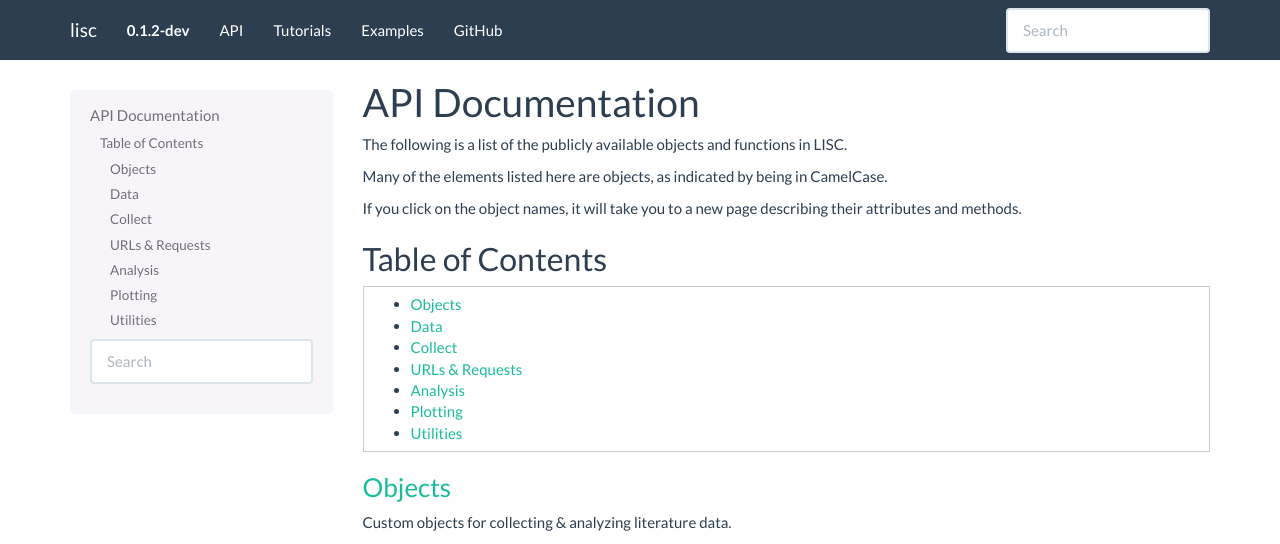
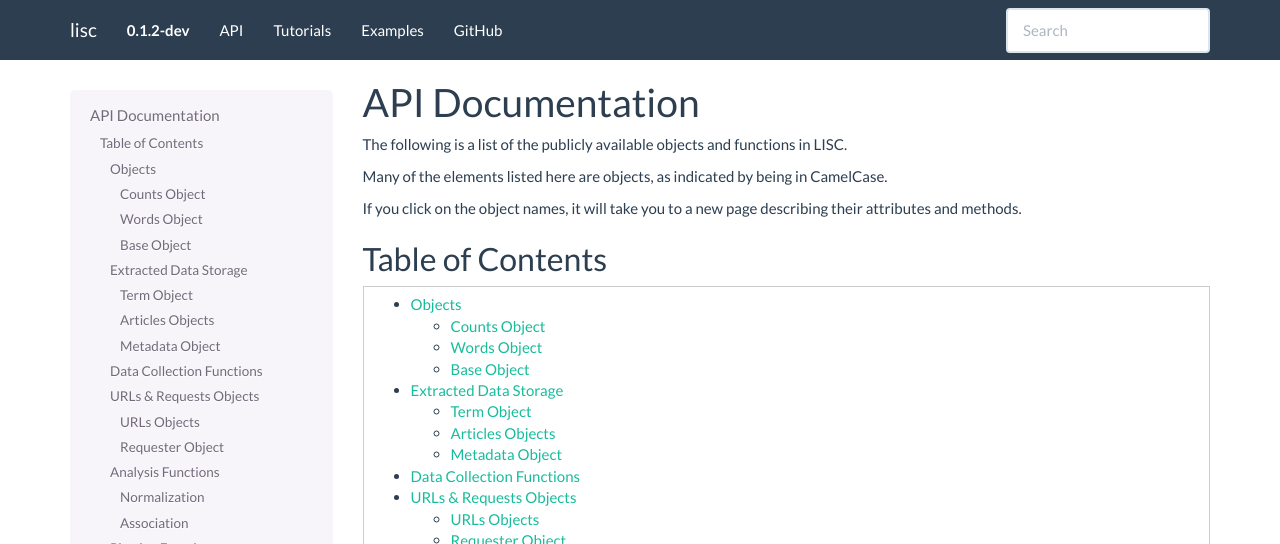
Before and after one commit to lisc-tools/lisc, a Sphinx documentation site: the page built from doc/api.rst, in a window 1280 px wide and 1400 px high. Shown: the top 544 px of the window. Built offline with Sphinx 7.4.7, drawn with Linux system fonts in a browser that asks for light colours; some of the changed text lies outside the part shown; grey boxes are pictures that could not be loaded.

Commit message:
sphinx fixes

```diff
--- a/README.rst
+++ b/README.rst
@@ -2,9 +2,9 @@
 LISC - Literature Scanner
 =========================
 
-|ProjectStatus|_ |Version|_ |BuildStatus|_ |BuildStatus|_ |codecov|_ |License|_ |PythonVersions|_
+|ProjectStatus|_ |Version|_ |BuildStatus|_ |codecov|_ |License|_ |PythonVersions|_ |DOI|_
 
-.. |ProjectStatus| image:: http://www.repostatus.org/badges/latest/active.svg
+.. |ProjectStatus| image:: https://www.repostatus.org/badges/latest/active.svg
 .. _ProjectStatus: https://www.repostatus.org/#active
 
 .. |Version| image:: https://img.shields.io/pypi/v/lisc.svg
--- /dev/null
+++ b/doc/_templates/autosummary/class.rst
@@ -0,0 +1,31 @@
+{{ fullname | escape | underline}}
+
+.. currentmodule:: {{ module }}
+
+.. autoclass:: {{ objname }}
+
+   {% block methods %}
+   .. automethod:: __init__
+
+   {% if methods %}
+   .. rubric:: Methods
+
+   .. autosummary::
+   {% for item in methods %}
+      ~{{ name }}.{{ item }}
+   {%- endfor %}
+   {% endif %}
+   {% endblock %}
+
+   {% block attributes %}
+   {% if attributes %}
+   .. rubric:: Attributes
+
+   .. autosummary::
+   {% for item in attributes %}
+      ~{{ name }}.{{ item }}
+   {%- endfor %}
+   {% endif %}
+   {% endblock %}
+
+.. include:: {{fullname}}.examples
--- /dev/null
+++ b/doc/_templates/autosummary/function.rst
@@ -0,0 +1,12 @@
+{{ fullname }}
+{{ underline }}
+
+.. currentmodule:: {{ module }}
+
+.. autofunction:: {{ objname }}
+
+.. include:: {{fullname}}.examples
+
+.. raw:: html
+
+    <div style='clear:both'></div>
--- /dev/null
+++ b/doc/_templates/data_object.rst
@@ -0,0 +1,7 @@
+{{ fullname | escape | underline}}
+
+.. currentmodule:: {{ module }}
+
+.. autoclass:: {{ objname }}
+
+.. include:: {{fullname}}.examples
--- a/doc/api.rst
+++ b/doc/api.rst
@@ -23,13 +23,27 @@
 
 Custom objects for collecting & analyzing literature data.
 
+Counts Object
+~~~~~~~~~~~~~
+
 .. currentmodule:: lisc
 
 .. autosummary::
     :toctree: generated/
 
     Counts
+
+Words Object
+~~~~~~~~~~~~
+.. currentmodule:: lisc
+
+.. autosummary::
+    :toctree: generated/
+
     Words
+
+Base Object
+~~~~~~~~~~~
 
 .. currentmodule:: lisc.objects.base
 
@@ -38,23 +52,45 @@
 
     Base
 
-Data
-----
+Extracted Data Storage
+----------------------
 
 Custom objects for storing extracted data.
+
+Term Object
+~~~~~~~~~~~
+
+.. currentmodule:: lisc.data
+
+.. autosummary::
+    :toctree: generated/
+    :template: data_object.rst
+
+    Term
+
+Articles Objects
+~~~~~~~~~~~~~~~~
 
 .. currentmodule:: lisc.data
 
 .. autosummary::
     :toctree: generated/
 
-    Term
     Articles
     ArticlesAll
+
+Metadata Object
+~~~~~~~~~~~~~~~
+
+.. currentmodule:: lisc.data
+
+.. autosummary::
+    :toctree: generated/
+
     MetaData
 
-Collect
--------
+Data Collection Functions
+-------------------------
 
 Functions for collecting data from supported APIs.
 
@@ -68,12 +104,13 @@
     collect_words
     collect_citations
 
-URLs & Requests
----------------
+URLs & Requests Objects
+-----------------------
 
 Object to manage URLs & requests.
 
-**URLs**
+URLs Objects
+~~~~~~~~~~~~
 
 URL management for supported APIs.
 
@@ -86,7 +123,8 @@
     EUtils
     OpenCitations
 
-**Requester**
+Requester Object
+~~~~~~~~~~~~~~~~
 
 Request management for interacting with APIs.
 
@@ -97,12 +135,13 @@
 
     Requester
 
-Analysis
---------
+Analysis Functions
+------------------
 
 Functions to analyze collected data.
 
-**Counts**
+Normalization
+~~~~~~~~~~~~~
 
 .. currentmodule:: lisc.analysis.counts
 
@@ -110,14 +149,24 @@
     :toctree: generated/
 
     compute_normalization
+
+Association
+~~~~~~~~~~~
+
+.. currentmodule:: lisc.analysis.counts
+
+.. autosummary::
+    :toctree: generated/
+
     compute_association_index
 
-Plotting
---------
+Plotting Functions
+------------------
 
 Plotting functions for collected data.
 
-**Counts**
+Counts
+~~~~~~
 
 .. currentmodule:: lisc.plts.counts
 
@@ -128,7 +177,8 @@
     plot_clustermap
     plot_dendrogram
 
-**Words**
+Words
+~~~~~
 
 .. currentmodule:: lisc.plts.words
 
@@ -143,7 +193,8 @@
 
 Utilities and file management.
 
-**File IO**
+File IO
+~~~~~~~
 
 .. currentmodule:: lisc.utils
 
@@ -153,7 +204,8 @@
     save_object
     load_object
 
-**Database Management**
+Database Management
+~~~~~~~~~~~~~~~~~~~
 
 .. currentmodule:: lisc.utils
 
--- a/requirements-docs.txt
+++ b/requirements-docs.txt
@@ -2,4 +2,5 @@
 sphinx
 sphinx_gallery
 sphinx_bootstrap_theme
+sphinx-copybutton
 numpydoc
```
Also changed, not shown: 9 other files.
